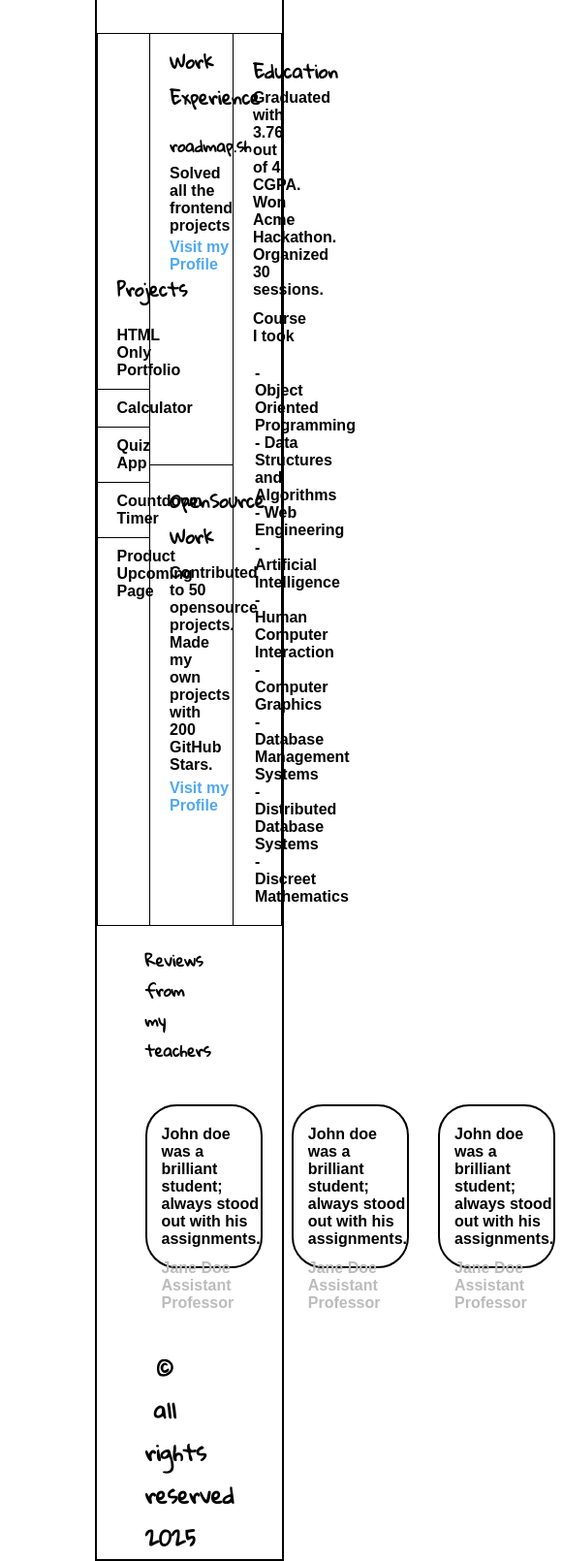
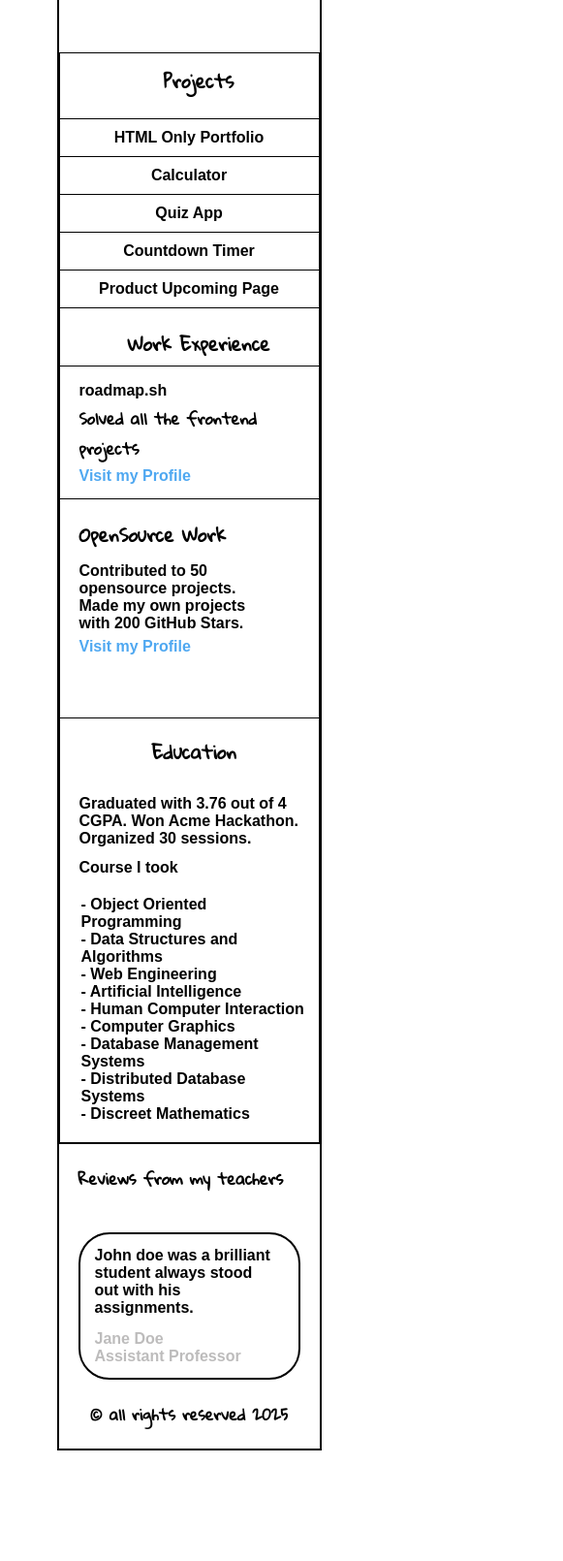
Before and after one commit to MatiasCardoso4/Personal-Portfolio, a plain HTML site: page index.html in a window 390 px wide. Shown: the part 296-1906 px from the top of the page at 97% size, 581 px wide, since content can reach past the window. After the commit the page ends 1792 px from the top, so only its background shows below. Drawn offline with Linux system fonts and the light colour scheme.

Commit message:
Update title in index.html and enhance layout with new CSS styles for experience and contact sections

```diff
--- a/index.html
+++ b/index.html
@@ -16,7 +16,7 @@
       />
       <meta property="og:url" content="" />
       <link rel="stylesheet" href="./style.css" />
-      <title>Basic HTML Website</title>
+      <title>Personal Portfolio</title>
     </head>
     <body>
       <main>
@@ -24,7 +24,7 @@
           <h2>Matias Cardoso</h2>
           <nav>
             <ul>
-              <li><a href="">Home</a></li>
+              <li><a href="./index.html">Home</a></li>
               /
               <li><a href="./pages/projects.html">Projects</a></li>
               /
@@ -49,8 +49,8 @@
           </ul>
         </sidebar>
         <section class="experience">
+          <h3 class="experience-title">Work Experience</h3>
             <div class="first-job">
-              <h3 class="experience-title">Work Experience</h3>
               <p>roadmap.sh</p>
               <p>Solved all the frontend projects</p>
               <span><a href="#">Visit my Profile</a></span>
@@ -95,32 +95,38 @@
           <h4 class="reviews-title">Reviews from my teachers</h4>
           <div class="comentaries">
             <article class="comentary-card">
-              <p class="comentary">John doe was a brilliant student; always stood out with his assignments.</p>
-
-                <p >
+              <p class="comentary">John doe was a brilliant student always stood out with his assignments.</p>
+              <span class="professor-info">
+                <p>
                   Jane Doe
                 </p>
                 <p>
                   Assistant Professor
                 </p>
+              </span>
             </article>
             <article class="comentary-card">
               <p class="comentary">John doe was a brilliant student; always stood out with his assignments.</p>
-              <p >
-                Jane Doe
-              </p>
-              <p>
-                Assistant Professor
-              </p>
+              <span class="professor-info">
+                <p>
+                  Jane Doe
+                </p>
+                <p>
+                  Assistant Professor
+                </p>
+              </span>
             </article>
             <article  class="comentary-card">
               <p class="comentary">John doe was a brilliant student; always stood out with his assignments.</p>
-               <p>
-                Jane Doe
-              </p>
-              <p>
-                Assistant Professor
-              </p>
+              <span class="professor-info">
+                <p>
+                  Jane Doe
+                </p>
+                <p>
+                  Assistant Professor
+                </p>
+              </span>
+
             </article>
           </div>
          <p class="copyright">
--- a/style.css
+++ b/style.css
@@ -107,23 +107,26 @@ main {
   border-right: 1px solid black;
 }
 
-.experience>.first-job:first-child {
+.experience-title{
+  padding-left: 20px;
+  padding-top: 10px;
+  margin-bottom: 16px;
+  margin-top: 8px;
+}
+
+.experience>.first-job:nth-child(2) {
   border-bottom: 1px solid black;
 }
 
 .experience>.first-job {
   height: 100%;
   padding-left: 20px;
-  margin-top: 10px;
 }
 
 .experience>.first-job>p {
   margin-bottom: 4px;
 }
 
-.experience .experience-title {
-  margin-bottom: 16px;
-}
 
 .experience .first-job p:nth-child(2) {
   font-family: 'Gloria Hallelujah', cursive;
@@ -139,6 +142,7 @@ main {
   height: 100%;
   padding-left: 20px;
   margin-top: 40px;
+  margin-bottom: 50px;
   display: flex;
   flex-direction: column;
 }
@@ -156,7 +160,11 @@ main {
 .education {
   width: 20vw;
   padding: 20px 10px 20px 20px;
+}
 
+.education-title {
+  margin-bottom: 12px;
+  margin-top: -4px;
 }
 
 .education>p:nth-child(2) {
@@ -195,22 +203,190 @@ main {
 
 .comentaries article {
   border: 2px solid black;
-  padding-top: 20px;
+
   padding-left: 15px;
   height: 20vh;
   border-radius: 32px;
+  display: flex;
+  flex-direction: column;
+  justify-content: space-evenly;
 }
 
-.comentaries>.comentary-card p:nth-child(2),.comentaries>.comentary-card p:nth-child(3) {
+.comentaries>.comentary-card .professor-info:nth-child(2),
+.comentaries>.comentary-card .professor-info:nth-child(3) {
   color: rgb(189, 188, 188);
 }
 
-.comentaries>.comentary-card p:nth-child(2) {
-  margin-top: 12px;
-}
 
 .copyright {
   margin-top: 80px;
   text-align: center;
   font-size: 22px;
 }
+
+/* Contact Page */
+
+.contact-section {
+  display: flex;
+  align-items: center;
+  flex-direction: column;
+}
+
+.contact-section>p {
+  font-size: 22px;
+  margin-top: 50px;
+  width: 30%;
+}
+
+.contact-form {
+  display: flex;
+  align-items: center;
+  flex-direction: column;
+  gap: 10px;
+  width: 100%;
+  margin-top: 50px;
+}
+
+.contact-form>input[type='email'] {
+  width: 300px;
+  padding: 4px;
+}
+
+.contact-form>textarea {
+  width: 300px;
+  height: 100px;
+  padding: 4px;
+}
+
+.contact-form>button[type='submit'] {
+  padding: 10px 20px;
+  background-color: rgb(79, 168, 241);
+  color: rgb(15, 15, 15);
+  border: none;
+  border-radius: 4px;
+  cursor: pointer;
+  font-size: 16px;
+}
+
+
+/* Media Queries */
+
+@media screen and (max-width: 1024px) {
+  main {
+    width: 70%;
+  }
+
+
+  header {
+    display: flex;
+    flex-direction: column;
+    align-items: center;
+    margin-top: 20px;
+    gap: 14px;
+  }
+
+  header nav ul a{
+    width: 100%;
+  }
+
+  .info {
+    flex-direction: column;
+  }
+
+  .projects {
+    text-align: center;
+    width: 100%;
+    border-right: none;
+    border-bottom: 1px solid black;
+  }
+
+  .projects>ul>li:first-child {
+    border-top: 1px solid black;
+    padding-top: 10px;
+  }
+
+  .projects>ul>li:last-child {
+    margin-bottom: 0;
+  }
+
+  .experience {
+    width: 100%;
+    border-right: none;
+    border-bottom: 1px solid black;
+  }
+
+  .experience>.experience-title {
+    border-bottom: 1px solid black;
+    text-align: center;
+    padding-bottom: 4px;
+  }
+
+
+
+  .experience .first-job {
+    border-bottom: 1px solid black;
+    padding-bottom: 14px;
+  }
+
+  .experience .second-job {
+    padding-bottom: 14px;
+  }
+
+  .education {
+    width: 100%;
+    border-right: none;
+    border-bottom: 1px solid black;
+  }
+
+  .education-title {
+    text-align: center;
+    padding-bottom: 14px;
+  }
+
+  .education>p:nth-child(2) {
+    width: 100%;
+  }
+
+  .reviews {
+    padding-left: 20px;
+    padding-right: 20px;
+    min-height: 10vh;
+  }
+
+
+  .reviews > .comentaries > .comentary-card{
+    padding-right: 20px;
+  }
+
+  .reviews>.comentaries>.comentary-card:nth-child(2),
+  .reviews>.comentaries>.comentary-card:nth-child(3) {
+    display: none;
+  }
+
+  .comentaries {
+    flex-direction: column;
+  }
+
+  .comentaries article {
+    height: 18vh;
+  }
+
+  .copyright{
+    font-size: 4vw;
+    margin-top: 20px;
+    margin-bottom: 20px;
+  }
+
+  .contact-section>p {
+    width: 70%;
+  }
+
+  .contact-form>input[type='email'],
+  .contact-form>textarea {
+    width: 70%;
+  }
+
+  .contact-form>button[type='submit'] {
+    width: 70%;
+  }
+}
```
